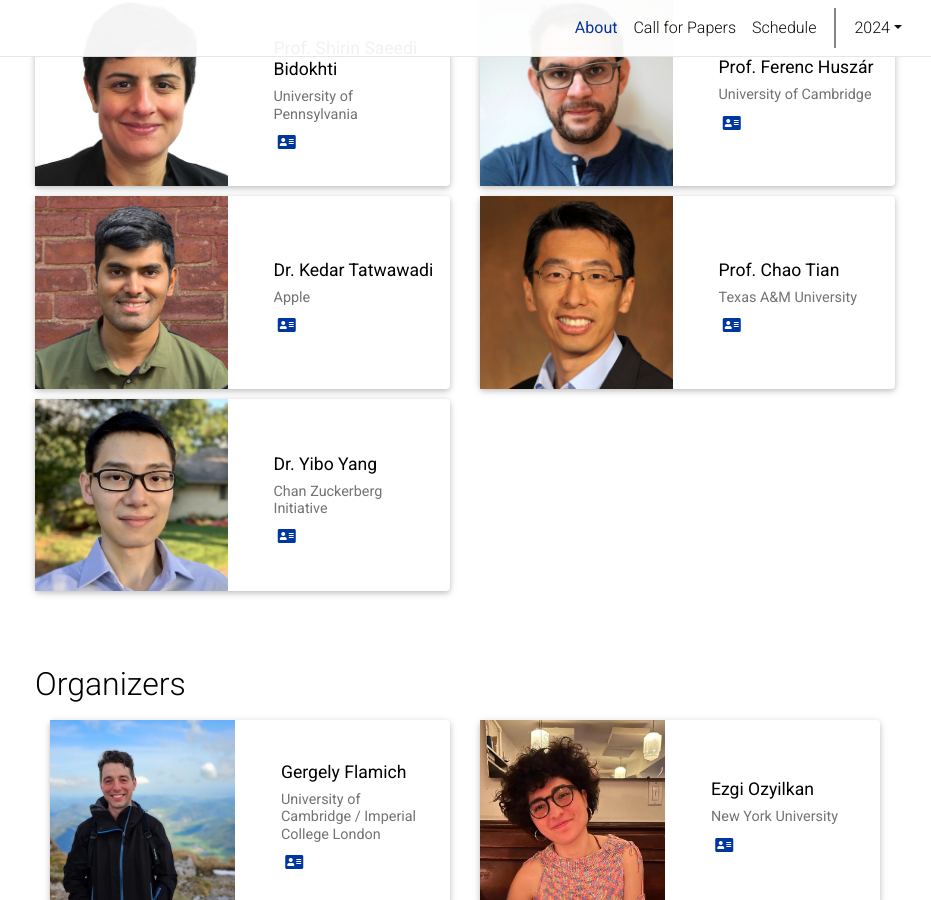
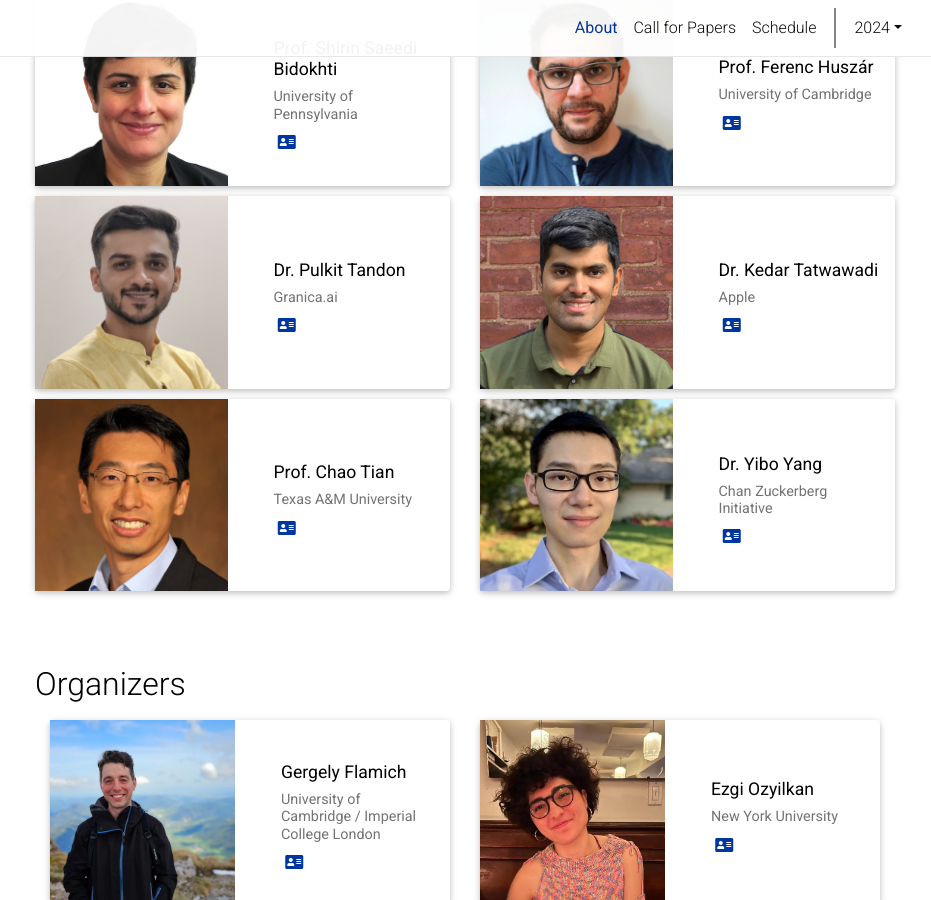
Before and after one commit to learn-to-compress-workshop-isit/learn-to-compress-workshop-isit.github.io, a Jekyll site: the page built from _pages/2025/about.md, in a window 1280 px wide and 900 px high, scrolled down 1163 px. Shown: the whole window, without its empty margins (175-1106 px from the left). Built offline with Jekyll 4.4.1, drawn with Linux system fonts in a browser that asks for light colours; comment, search, counter and statistics services are not loaded; a style sheet for code colours, icons or effects is not loaded.

Commit message:
Added Pulkit as speaker

```diff
--- a/_layouts/workshop_2025.html
+++ b/_layouts/workshop_2025.html
@@ -193,6 +193,41 @@ We are excited to feature industry experts who will share valuable practical ins
                       <div class="website-icon">
                         <div class="icon" data-toggle="tooltip" title="Website">
                           <a href="https://www.inference.vc/about/" title="Website" target="_blank" rel="noopener noreferrer"><i
+                              class="fas fa-address-card"></i></a>
+                        </div>
+                      </div>
+
+                    </div>
+                  </div>
+                </div>
+              </div>
+            </div>
+          </div>
+
+          <div class="card-item col">
+            <div class="card">
+              <div class="row g-0">
+                <div class="card-img col-md-6">
+
+
+
+                  <img src="/assets/resized/2025/pic_pulkit.jpeg">
+
+                </div>
+                <div class="col-md-6">
+                  <div class="card-body">
+                    <h4 class="card-title">Dr. Pulkit Tandon
+                    </h4>
+
+                    <h6 class="card-text">Granica.ai
+                    </h6>
+
+                    <div class="row ml-1 mr-1 p-0">
+
+
+                      <div class="website-icon">
+                        <div class="icon" data-toggle="tooltip" title="Website">
+                          <a href="https://www.linkedin.com/in/pulkit-tandon-8621a3a8/" title="Website" target="_blank" rel="noopener noreferrer"><i
                               class="fas fa-address-card"></i></a>
                         </div>
                       </div>
```
Also changed, not shown: assets/resized/2025/pic_pulkit.jpeg (added).
